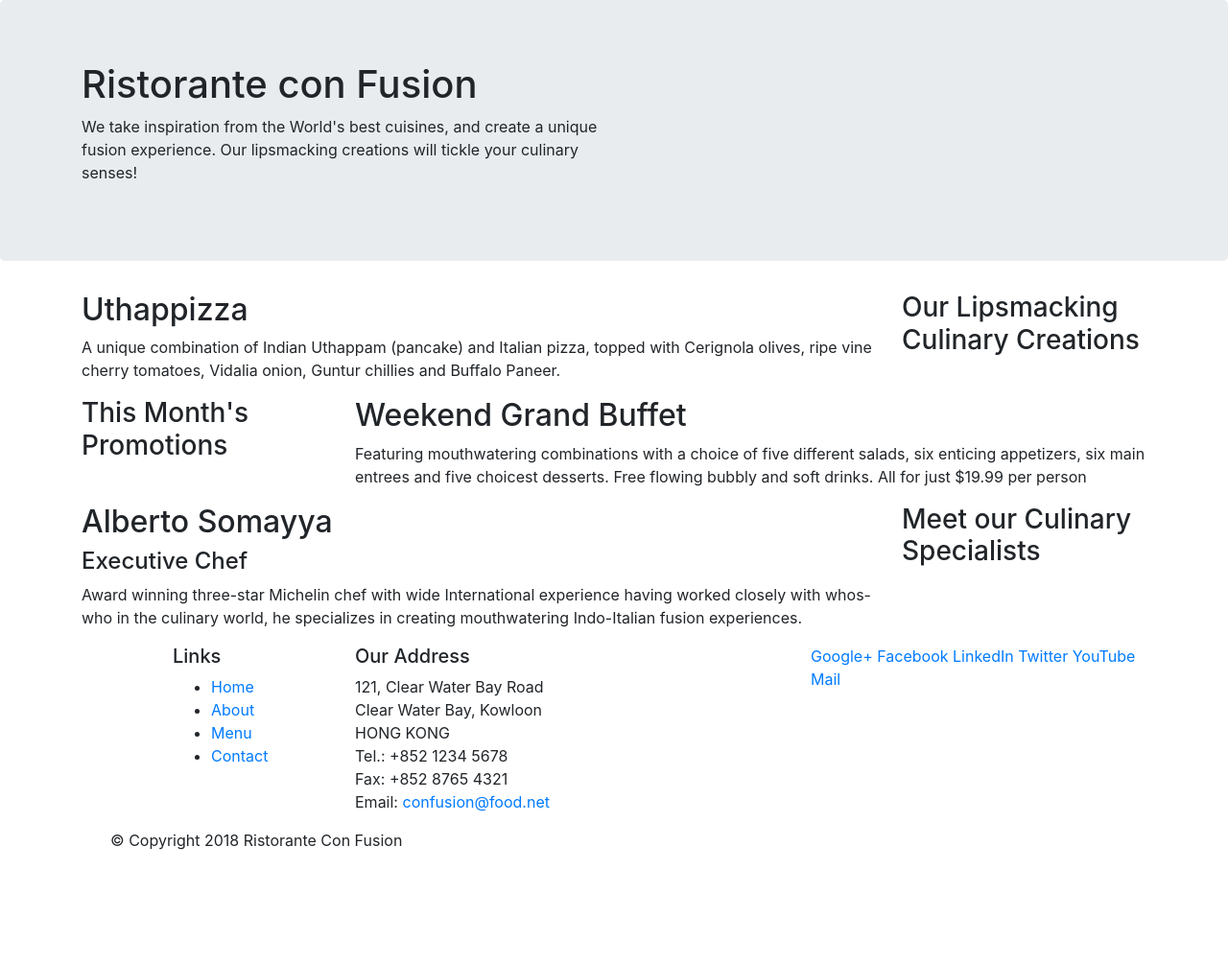
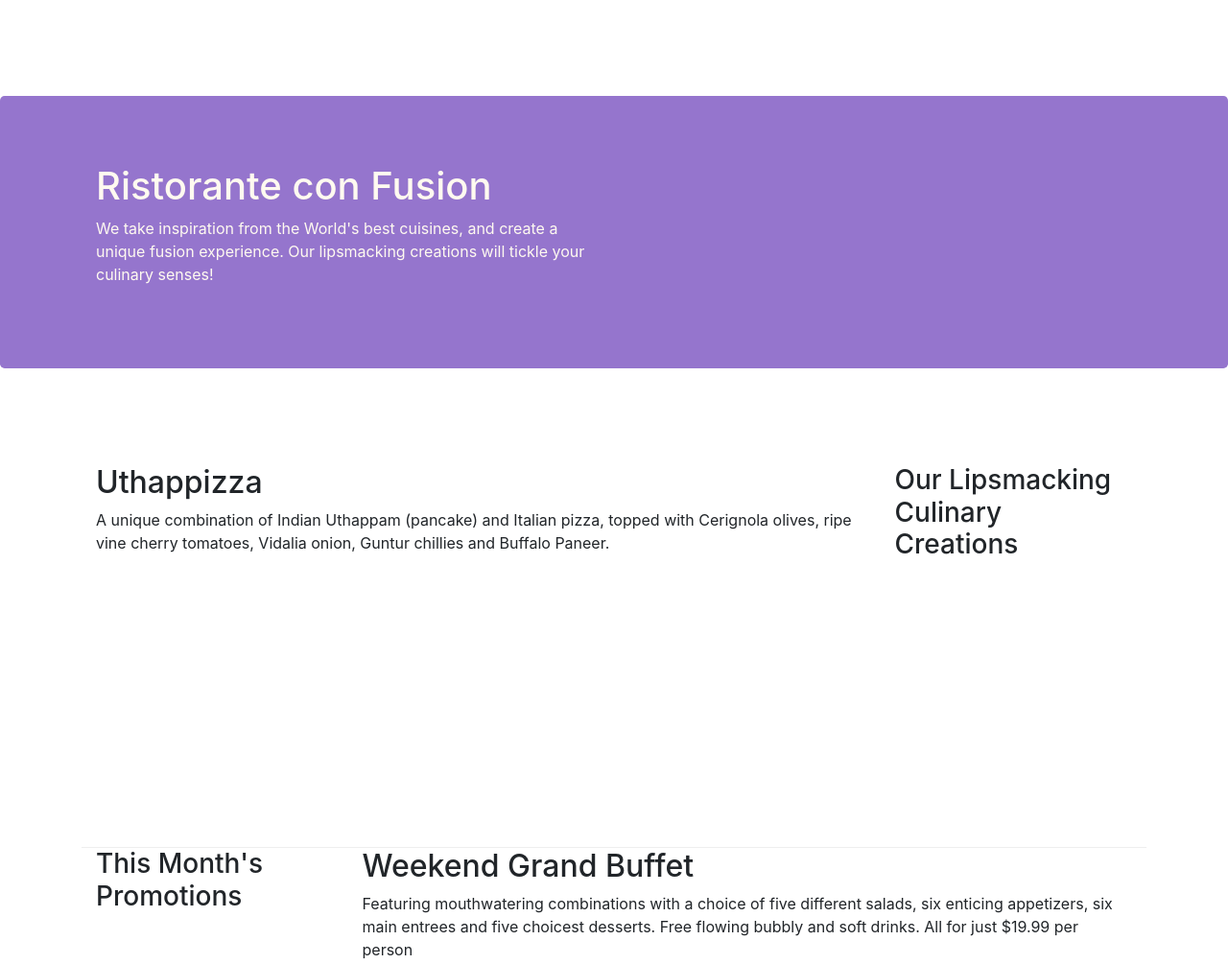
Before and after one commit to vladmarchuk90/conFusion, a website: page index.html in a window 1280 px wide. Shown: the top 1005 px of the page at 96% size. Before the commit the page ends 904 px from the top, so only its background shows below. Drawn offline with nearby package versions, Linux system fonts and the light colour scheme.

Commit message:
Applying bootstrap part 2

```diff
--- /dev/null
+++ b/css/styles.css
@@ -0,0 +1,30 @@
+.row-header {
+    margin: 0px auto;
+    padding: 0px auto;
+}
+
+.row-content{
+    margin: 0px auto;
+    padding: 50px 0px 50 px 0 px;
+    border-bottom: 1px ridge;
+    min-height: 400px;
+}
+
+.footer{
+    background-color: #d1c4e9;
+    margin: opx auto;
+    padding: 20 px 0px 20px 0px;
+}
+
+.jumbotron{
+    padding: 70px 30px 70px 30px;
+    margin: 100px auto;
+    background-color: #9575cd;
+    color: floralwhite;
+}
+
+.address{
+    font-size: 80%;
+    margin: 0px;
+    color: #0f0f0f;
+}
--- a/index.html
+++ b/index.html
@@ -9,6 +9,7 @@
 
     <!-- Bootstrap CSS -->
     <link rel="stylesheet" href="node_modules/bootstrap/dist/css/bootstrap.min.css">
+    <link rel="stylesheet" href="css/styles.css">
 
     <title>Ristorante Con Fusion</title>
 </head>
@@ -17,7 +18,7 @@
 
     <header class="jumbotron">
         <div class="container">
-            <div class="row">
+            <div class="row row-header">
                 <div class="col-12 col-sm-6">
                     <h1>Ristorante con Fusion</h1>
                     <p>We take inspiration from the World's best cuisines, and create a unique fusion experience. Our lipsmacking creations will tickle your culinary senses!</p>
@@ -29,7 +30,7 @@
     </header>
 
     <div class="container">
-        <div class="row">
+        <div class="row row-content">
             <div class="col-12 col-sm-4 order-sm-last col-md-3">
                 <h3>Our Lipsmacking Culinary Creations</h3>
             </div>
@@ -40,7 +41,7 @@
         </div>
 
 
-        <div class="row">
+        <div class="row row-content">
             <div class="col-12 col-sm-4 col-md-3">
                 <h3>This Month's Promotions</h3>
             </div>
@@ -50,7 +51,7 @@
             </div>
         </div>
 
-        <div class="row">
+        <div class="row row-content">
             <div class="col-12 col-sm-4 order-sm-last col-md-3">
                 <h3>Meet our Culinary Specialists</h3>
             </div>
@@ -62,12 +63,12 @@
         </div>
     </div>
 
-    <footer>
+    <footer class="footer">
         <div class="container">
             <div class="row">
                 <div class="col-4 offset-1 col-sm-2">
                     <h5>Links</h5>
-                    <ul>
+                    <ul class="list-unstyled">
                         <li><a href="#">Home</a></li>
                         <li><a href="#">About</a></li>
                         <li><a href="#">Menu</a></li>
```
